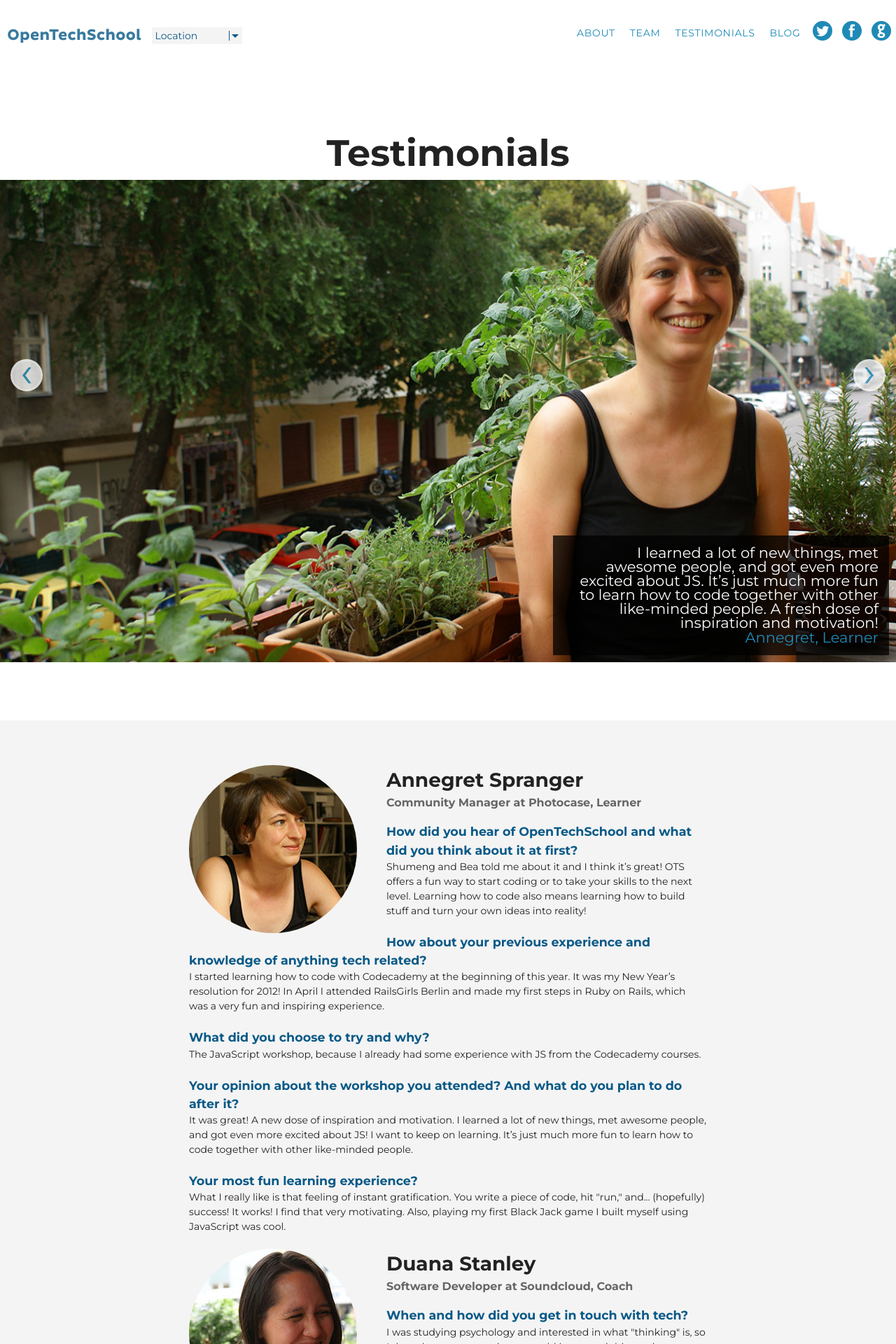
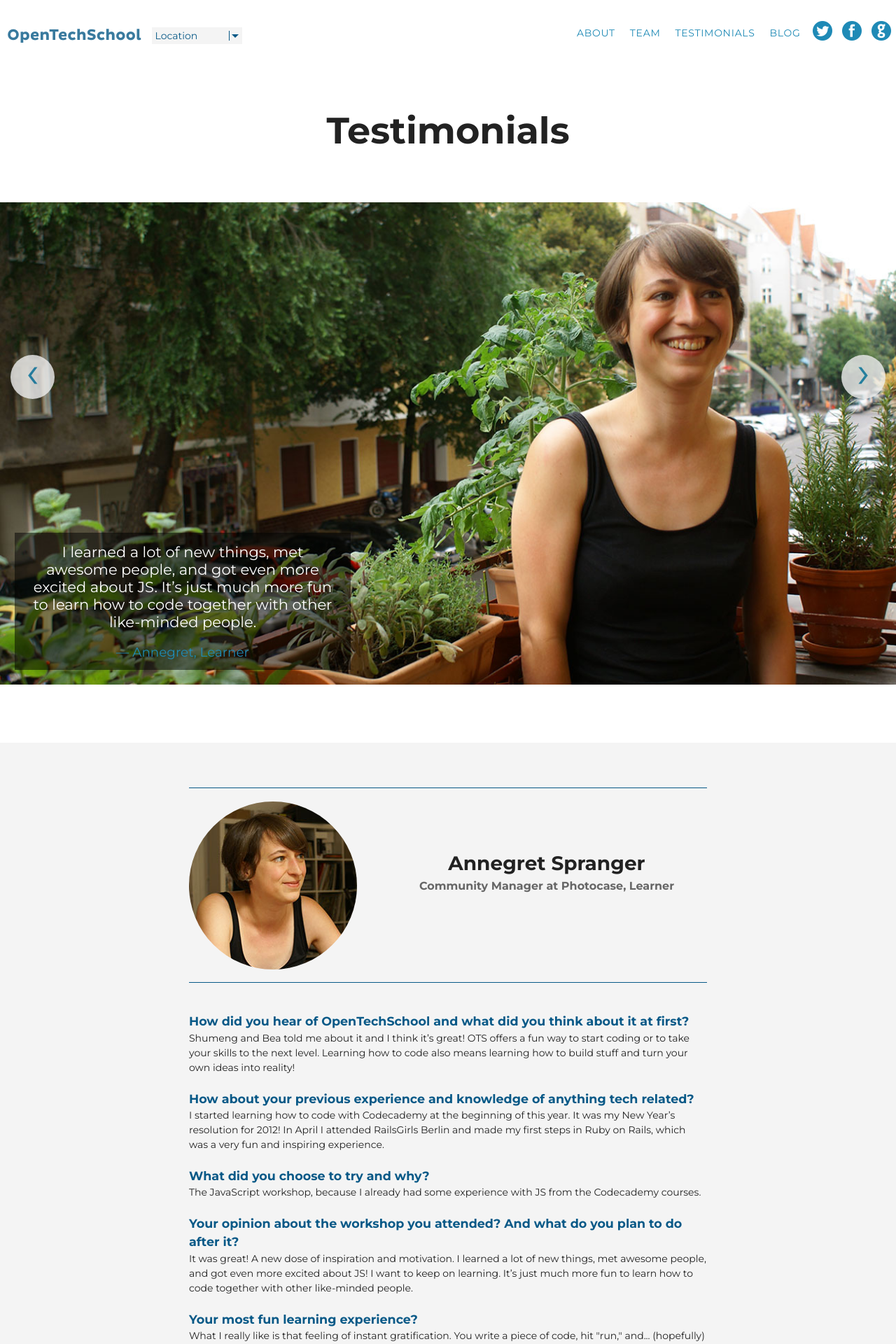
Before and after one commit to OpenTechSchool/www.opentechschool.org, a Jekyll site: the page built from testimonials.html, in a window 1280 px wide. Shown: the top 1920 px of the page at 70% size. Built offline with Jekyll 4.4.1, drawn with Linux system fonts in a browser that asks for light colours; nearby versions of some CDN libraries.

Commit message:
improve testimonial styling

```diff
--- a/_layouts/testimonials.html
+++ b/_layouts/testimonials.html
@@ -7,28 +7,28 @@
       {{page.title}}
     </h1>
 
-    <div id="testimonial-carousel" class="carousel slide">
+    <div id="testimonial-carousel" class="carousel carousel_testimonial slide">
       <!-- Carousel items -->
       <div class="carousel-inner">
         <div class="active item">
           <img src="/images/testimonials/slide_anne.jpg" alt="anna">
           <div class="carousel-caption testimonial-caption">
-            <p class="quote">I learned a lot of new things, met awesome people, and got even more excited about JS. It’s just much more fun to learn how to code together with other like-minded people. A fresh dose of inspiration and motivation!</p>
-            <a class="author" href="#annegret-spranger">Annegret, Learner</a>
+            <p class="quote">I learned a lot of new things, met awesome people, and got even more excited about JS. It’s just much more fun to learn how to code together with other like-minded people.</p>
+            <a class="author" href="#annegret-spranger">&mdash; Annegret, Learner</a>
           </div>
         </div>
         <div class="item">
           <img src="/images/testimonials/slide_duana.jpg" alt="duana">
           <div class="carousel-caption testimonial-caption">
             <p class="quote">Just seeing how people view programming with fresh eyes is fun. Programming is magical!</p>
-            <a class="author" href="#duana-stanley">Duana, Coach</a>
+            <a class="author" href="#duana-stanley">&mdash; Duana, Coach</a>
           </div>
         </div>
         <div class="item">
           <img src="/images/testimonials/slide_frank.jpg" alt="frank">
           <div class="carousel-caption testimonial-caption">
             <p class="quote">It’s always been hard for me to know how to make first steps into this world as a relative beginner without getting a degree in Computer Science or Design. I was really excited to hear something like this was being organized.</p>
-            <a class="author" href="#frank-cifarelli">Frank, Attendee</a>
+            <a class="author" href="#frank-cifarelli">&mdash; Frank, Attendee</a>
           </div>
         </div>
       </div>
--- a/sass/imports/_carousel.scss
+++ b/sass/imports/_carousel.scss
@@ -65,6 +65,8 @@
 
 }
 
+
+
 // Left/right controls for nav
 // ---------------------------
 
@@ -72,19 +74,16 @@
   position: absolute;
   top: 40%;
   left: 15px;
-  width: 40px;
-  height: 40px;
+  width: 1em;
+  height: 1em;
   margin-top: -20px;
-  font-size: 60px;
+  font-size: 3em;
   font-weight: 100;
-  line-height: 30px;
+  line-height: .75em;
   color: white;
   text-align: center;
   background: #efefef;
-  border: 3px solid white;
-  -webkit-border-radius: 23px;
-  -moz-border-radius: 23px;
-  border-radius: 23px;
+  border-radius: 100%;
   opacity: 0.8;
   filter: alpha(opacity=80);
 
@@ -112,24 +111,29 @@
   right: 0;
   bottom: 0;
   padding: 15px;
-  background: #efefef;
-  background: rgba(0,0,0,.75);
+  background: #EFEFEF;
+  background: rgba(0,0,0,.5);
 }
 .testimonial-caption{
   left: auto;
   width: 450px;
-  bottom: 10px;
-  right: 10px;
-  text-align: right;
+  max-width: 80%;
+  bottom: 1em;
+  left: 1em;
 }
 .carousel-caption h4,
 .carousel-caption p {
-  color: white;
-  line-height: 20px;
+  color: #FFF;
 }
 .carousel-caption h4 {
   margin: 0 0 5px;
 }
-.carousel-caption p {
-  margin-bottom: 0;
+
+.quote {
+  margin-bottom: .8751em;
+  line-height: 1.2;
+  font-size: 1em;
 }
+.author {
+  font-size: .8751em;
+}
--- a/sass/imports/_main.scss
+++ b/sass/imports/_main.scss
@@ -232,13 +232,15 @@ ul.switch_lang {
 
 
 /* List of OTS members, extends float list. Includes image and links. */
-.team_list > li {
+.team_list {
+  > li {
   min-height: 8em;
   height:auto !important;
   height: 8em;
   text-align: center;
-  &:before {
-    display: none;
+  }
+  > li:before {
+    display: none !important;
   }
   img {
     width: 100%;
@@ -377,8 +379,6 @@ footer a:focus {
   border-radius: 4px;
 }
 
-/* Testimonials */
-
 /* testimonials */
 .testimonial {
   overflow: hidden;
@@ -398,12 +398,39 @@ footer a:focus {
 }
 
 .name {
+  margin-bottom: 1.5em;
+  padding: .666em 0 0 0;
+  text-align: center;
+  border-top: 1px solid $ots_blue;
+  border-bottom: 1px solid $ots_blue;
+  overflow: hidden;
+  strong {
+    display: block;
+    margin-top: .8751em;
+  }
   b {
     color: #666;
     display: block;
     font-size: .5714em;
     margin-bottom: 1em;
   }
+  .close-up {
+    width: 100%;
+    max-width: 240px;
+    height: auto;
+    position: relative;
+    display: block;
+    margin: 0 auto .666em;
+    border-radius: 100%;
+  }
+}
+
+.testimonial img {
+  position: absolute;
+  z-index: 1;
+  width: 100%;
+  height: auto;
+  display: block;
 }
 
 .testimonial blockquote {
@@ -414,24 +441,9 @@ footer a:focus {
   width: 25%;
 }
 
-.testimonial img {
-  position: absolute;
-  z-index: 1;
-  width: 100%;
-  height: auto;
-  display: block;
-}
 
-.testimonial img.close-up {
-  width: 100%;
-  max-width: 240px;
-  height: auto;
-  border-radius: 100%;
-  position: relative;
-  display: block;
-  margin: 0 3em 1.5em 0;
-  float: left;
-}
+
+
 
 .question {
   color: $ots_blue;
--- a/sass/imports/_mediaqueries.scss
+++ b/sass/imports/_mediaqueries.scss
@@ -68,12 +68,24 @@
   }
 
   .site_header {
-    padding-top: 8.5em;
+    padding-top: 7em;
+  }
+
+  .carousel_testimonial {
+    padding-top: 3em;
   }
 
   .site_header_city {
     background-size: 130%;
   }
 
-
+  .name {
+    .close-up {
+      margin-right: 1.5em;
+      float: left;
+    }
+    strong {
+      margin-top: 2.4em;
+    }
+  }
 }
--- a/stylesheets/screen.css
+++ b/stylesheets/screen.css
@@ -413,54 +413,54 @@ ul.switch_lang li.active a {
 }
 
 /* List of OTS members, extends float list. Includes image and links. */
-/* line 235, ../sass/imports/_main.scss */
+/* line 236, ../sass/imports/_main.scss */
 .team_list > li {
   min-height: 8em;
   height: auto !important;
   height: 8em;
   text-align: center;
 }
-/* line 240, ../sass/imports/_main.scss */
+/* line 242, ../sass/imports/_main.scss */
 .team_list > li:before {
-  display: none;
+  display: none !important;
 }
-/* line 243, ../sass/imports/_main.scss */
-.team_list > li img {
+/* line 245, ../sass/imports/_main.scss */
+.team_list img {
   width: 100%;
   max-width: 200px;
   height: auto;
   border-radius: 100%;
 }
-/* line 249, ../sass/imports/_main.scss */
-.team_list > li h3 {
+/* line 251, ../sass/imports/_main.scss */
+.team_list h3 {
   font-size: 1em;
 }
-/* line 252, ../sass/imports/_main.scss */
-.team_list > li p {
+/* line 254, ../sass/imports/_main.scss */
+.team_list p {
   font-size: .714em;
   min-height: 6em;
   height: auto !important;
   height: 6em;
 }
 
-/* line 260, ../sass/imports/_main.scss */
+/* line 262, ../sass/imports/_main.scss */
 .top_bar {
   width: 100%;
   z-index: 100;
   background: #FFF;
   color: #FFF;
 }
-/* line 265, ../sass/imports/_main.scss */
+/* line 267, ../sass/imports/_main.scss */
 .top_bar .container {
   overflow: visible;
 }
 
-/* line 270, ../sass/imports/_main.scss */
+/* line 272, ../sass/imports/_main.scss */
 .logo_top_bar {
   float: left;
   padding: 0.5em 0.75em;
 }
-/* line 274, ../sass/imports/_main.scss */
+/* line 276, ../sass/imports/_main.scss */
 .logo_top_bar > a {
   display: block;
   float: left;
@@ -471,7 +471,7 @@ ul.switch_lang li.active a {
   white-space: nowrap;
   overflow: hidden;
 }
-/* line 286, ../sass/imports/_main.scss */
+/* line 288, ../sass/imports/_main.scss */
 .logo_top_bar > a,
 .logo_top_bar > a:link,
 .logo_top_bar > a:visited {
@@ -483,7 +483,7 @@ ul.switch_lang li.active a {
   filter: alpha(opacity=80);
   /* IE 5-7  */
 }
-/* line 295, ../sass/imports/_main.scss */
+/* line 297, ../sass/imports/_main.scss */
 .logo_top_bar > a:hover,
 .logo_top_bar > a:active,
 .logo_top_bar > a:focus {
@@ -495,7 +495,7 @@ ul.switch_lang li.active a {
   /* IE 5-7  */
 }
 
-/* line 303, ../sass/imports/_main.scss */
+/* line 305, ../sass/imports/_main.scss */
 footer {
   font-size: .8571em;
   background: #085987;
@@ -503,30 +503,30 @@ footer {
   padding: 3em 0;
   height: auto;
 }
-/* line 309, ../sass/imports/_main.scss */
+/* line 311, ../sass/imports/_main.scss */
 footer p {
   text-align: center;
 }
-/* line 312, ../sass/imports/_main.scss */
+/* line 314, ../sass/imports/_main.scss */
 footer small {
   font-size: .8571em;
 }
 
-/* line 319, ../sass/imports/_main.scss */
+/* line 321, ../sass/imports/_main.scss */
 footer a,
 footer a:link,
 footer a:visited {
   color: #c1d5e1;
 }
 
-/* line 325, ../sass/imports/_main.scss */
+/* line 327, ../sass/imports/_main.scss */
 footer a:hover,
 footer a:active,
 footer a:focus {
   color: #FFF;
 }
 
-/* line 329, ../sass/imports/_main.scss */
+/* line 331, ../sass/imports/_main.scss */
 .main_img {
   text-align: center;
   height: 24em;
@@ -534,7 +534,7 @@ footer a:focus {
 }
 
 /* News blocks, events */
-/* line 338, ../sass/imports/_main.scss */
+/* line 340, ../sass/imports/_main.scss */
 .date {
   font-size: .75em;
   font-style: italic;
@@ -542,17 +542,17 @@ footer a:focus {
 }
 
 /* Styleguide*/
-/* line 348, ../sass/imports/_main.scss */
+/* line 350, ../sass/imports/_main.scss */
 .sg_list {
   list-style: none;
   padding-left: 0 !important;
 }
-/* line 351, ../sass/imports/_main.scss */
+/* line 353, ../sass/imports/_main.scss */
 .sg_list > li:before {
   display: none;
 }
 
-/* line 356, ../sass/imports/_main.scss */
+/* line 358, ../sass/imports/_main.scss */
 .sg_list small {
   display: block;
   margin-bottom: .75em;
@@ -560,7 +560,7 @@ footer a:focus {
   font-style: italic;
 }
 
-/* line 363, ../sass/imports/_main.scss */
+/* line 365, ../sass/imports/_main.scss */
 .sg_color {
   display: inline-block;
   border-radius: 4px;
@@ -568,7 +568,7 @@ footer a:focus {
   color: transparent;
 }
 
-/* line 370, ../sass/imports/_main.scss */
+/* line 372, ../sass/imports/_main.scss */
 .sg_textarea {
   width: 90%;
   font-size: .625em;
@@ -579,7 +579,6 @@ footer a:focus {
   border-radius: 4px;
 }
 
-/* Testimonials */
 /* testimonials */
 /* line 383, ../sass/imports/_main.scss */
 .testimonial {
@@ -600,15 +599,48 @@ footer a:focus {
   font-style: italic;
 }
 
-/* line 401, ../sass/imports/_main.scss */
+/* line 400, ../sass/imports/_main.scss */
+.name {
+  margin-bottom: 1.5em;
+  padding: .666em 0 0 0;
+  text-align: center;
+  border-top: 1px solid #085987;
+  border-bottom: 1px solid #085987;
+  overflow: hidden;
+}
+/* line 407, ../sass/imports/_main.scss */
+.name strong {
+  display: block;
+  margin-top: .8751em;
+}
+/* line 411, ../sass/imports/_main.scss */
 .name b {
   color: #666;
   display: block;
   font-size: .5714em;
   margin-bottom: 1em;
 }
+/* line 417, ../sass/imports/_main.scss */
+.name .close-up {
+  width: 100%;
+  max-width: 240px;
+  height: auto;
+  position: relative;
+  display: block;
+  margin: 0 auto .666em;
+  border-radius: 100%;
+}
 
-/* line 409, ../sass/imports/_main.scss */
+/* line 428, ../sass/imports/_main.scss */
+.testimonial img {
+  position: absolute;
+  z-index: 1;
+  width: 100%;
+  height: auto;
+  display: block;
+}
+
+/* line 436, ../sass/imports/_main.scss */
 .testimonial blockquote {
   position: absolute;
   z-index: 10;
@@ -617,28 +649,7 @@ footer a:focus {
   width: 25%;
 }
 
-/* line 417, ../sass/imports/_main.scss */
-.testimonial img {
-  position: absolute;
-  z-index: 1;
-  width: 100%;
-  height: auto;
-  display: block;
-}
-
-/* line 425, ../sass/imports/_main.scss */
-.testimonial img.close-up {
-  width: 100%;
-  max-width: 240px;
-  height: auto;
-  border-radius: 100%;
-  position: relative;
-  display: block;
-  margin: 0 3em 1.5em 0;
-  float: left;
-}
-
-/* line 436, ../sass/imports/_main.scss */
+/* line 448, ../sass/imports/_main.scss */
 .question {
   color: #085987;
 }
@@ -653,30 +664,30 @@ footer a:focus {
     }*/
 }
 /* ==|== non-semantic helper classes ======================================== */
-/* line 458, ../sass/imports/_main.scss */
+/* line 470, ../sass/imports/_main.scss */
 .clearfix:before, .clearfix:after {
   content: "";
   display: table;
 }
 
-/* line 459, ../sass/imports/_main.scss */
+/* line 471, ../sass/imports/_main.scss */
 .clearfix:after {
   clear: both;
 }
 
-/* line 460, ../sass/imports/_main.scss */
+/* line 472, ../sass/imports/_main.scss */
 .clearfix {
   zoom: 1;
 }
 
-/* line 461, ../sass/imports/_main.scss */
+/* line 473, ../sass/imports/_main.scss */
 .center {
   text-align: center;
 }
 
 /* ==|== print styles ======================================================= */
 @media print {
-  /* line 469, ../sass/imports/_main.scss */
+  /* line 481, ../sass/imports/_main.scss */
   * {
     background: transparent !important;
     color: black !important;
@@ -685,43 +696,43 @@ footer a:focus {
     -ms-filter: none !important;
   }
 
-  /* line 470, ../sass/imports/_main.scss */
+  /* line 482, ../sass/imports/_main.scss */
   a, a:visited {
     text-decoration: underline;
   }
 
-  /* line 471, ../sass/imports/_main.scss */
+  /* line 483, ../sass/imports/_main.scss */
   a[href]:after {
     content: " (" attr(href) ")";
   }
 
-  /* line 472, ../sass/imports/_main.scss */
+  /* line 484, ../sass/imports/_main.scss */
   abbr[title]:after {
     content: " (" attr(title) ")";
   }
 
-  /* line 473, ../sass/imports/_main.scss */
+  /* line 485, ../sass/imports/_main.scss */
   .ir a:after, a[href^="javascript:"]:after, a[href^="#"]:after {
     content: "";
   }
 
-  /* line 474, ../sass/imports/_main.scss */
+  /* line 486, ../sass/imports/_main.scss */
   pre, blockquote {
     border: 1px solid #999;
     page-break-inside: avoid;
   }
 
-  /* line 475, ../sass/imports/_main.scss */
+  /* line 487, ../sass/imports/_main.scss */
   thead {
     display: table-header-group;
   }
 
-  /* line 476, ../sass/imports/_main.scss */
+  /* line 488, ../sass/imports/_main.scss */
   tr, img {
     page-break-inside: avoid;
   }
 
-  /* line 477, ../sass/imports/_main.scss */
+  /* line 489, ../sass/imports/_main.scss */
   img {
     max-width: 100% !important;
   }
@@ -730,13 +741,13 @@ footer a:focus {
     margin: 0.5cm;
 }
 
-  /* line 479, ../sass/imports/_main.scss */
+  /* line 491, ../sass/imports/_main.scss */
   p, h2, h3 {
     orphans: 3;
     widows: 3;
   }
 
-  /* line 480, ../sass/imports/_main.scss */
+  /* line 492, ../sass/imports/_main.scss */
   h2, h3 {
     page-break-after: avoid;
   }
@@ -1005,74 +1016,77 @@ footer a:focus {
   left: 100%;
 }
 
-/* line 71, ../sass/imports/_carousel.scss */
+/* line 73, ../sass/imports/_carousel.scss */
 .carousel-control {
   position: absolute;
   top: 40%;
   left: 15px;
-  width: 40px;
-  height: 40px;
+  width: 1em;
+  height: 1em;
   margin-top: -20px;
-  font-size: 60px;
+  font-size: 3em;
   font-weight: 100;
-  line-height: 30px;
+  line-height: .75em;
   color: white;
   text-align: center;
   background: #efefef;
-  border: 3px solid white;
-  -webkit-border-radius: 23px;
-  -moz-border-radius: 23px;
-  border-radius: 23px;
+  border-radius: 100%;
   opacity: 0.8;
   filter: alpha(opacity=80);
 }
-/* line 92, ../sass/imports/_carousel.scss */
+/* line 91, ../sass/imports/_carousel.scss */
 .carousel-control.right {
   left: auto;
   right: 15px;
 }
-/* line 98, ../sass/imports/_carousel.scss */
+/* line 97, ../sass/imports/_carousel.scss */
 .carousel-control:hover {
   text-decoration: none;
   opacity: 1;
   filter: alpha(opacity=1);
 }
 
-/* line 109, ../sass/imports/_carousel.scss */
+/* line 108, ../sass/imports/_carousel.scss */
 .carousel-caption {
   position: absolute;
   left: 0;
   right: 0;
   bottom: 0;
   padding: 15px;
-  background: #efefef;
-  background: rgba(0, 0, 0, 0.75);
+  background: #EFEFEF;
+  background: rgba(0, 0, 0, 0.5);
 }
 
-/* line 118, ../sass/imports/_carousel.scss */
+/* line 117, ../sass/imports/_carousel.scss */
 .testimonial-caption {
   left: auto;
   width: 450px;
-  bottom: 10px;
-  right: 10px;
-  text-align: right;
+  max-width: 80%;
+  bottom: 1em;
+  left: 1em;
 }
 
-/* line 126, ../sass/imports/_carousel.scss */
+/* line 125, ../sass/imports/_carousel.scss */
 .carousel-caption h4,
 .carousel-caption p {
-  color: white;
-  line-height: 20px;
+  color: #FFF;
 }
 
-/* line 130, ../sass/imports/_carousel.scss */
+/* line 128, ../sass/imports/_carousel.scss */
 .carousel-caption h4 {
   margin: 0 0 5px;
 }
 
-/* line 133, ../sass/imports/_carousel.scss */
-.carousel-caption p {
-  margin-bottom: 0;
+/* line 132, ../sass/imports/_carousel.scss */
+.quote {
+  margin-bottom: .8751em;
+  line-height: 1.2;
+  font-size: 1em;
+}
+
+/* line 137, ../sass/imports/_carousel.scss */
+.author {
+  font-size: .8751em;
 }
 
 /* variables */
@@ -1168,11 +1182,26 @@ footer a:focus {
 
   /* line 70, ../sass/imports/_mediaqueries.scss */
   .site_header {
-    padding-top: 8.5em;
+    padding-top: 7em;
   }
 
   /* line 74, ../sass/imports/_mediaqueries.scss */
+  .carousel_testimonial {
+    padding-top: 3em;
+  }
+
+  /* line 78, ../sass/imports/_mediaqueries.scss */
   .site_header_city {
     background-size: 130%;
   }
+
+  /* line 83, ../sass/imports/_mediaqueries.scss */
+  .name .close-up {
+    margin-right: 1.5em;
+    float: left;
+  }
+  /* line 87, ../sass/imports/_mediaqueries.scss */
+  .name strong {
+    margin-top: 2.4em;
+  }
 }
--- a/testimonials.html
+++ b/testimonials.html
@@ -4,8 +4,11 @@ title: Testimonials
 ---
 
 <section id="annegret-spranger" class="testimonial">
-  <img src="/images/testimonials/portrait_anne.jpg" alt="anne" class="close-up">
-  <h2 class="name">Annegret Spranger <b>Community Manager at Photocase, Learner</b></h2>
+  <h2 class="name">
+    <img src="/images/testimonials/portrait_anne.jpg" alt="anne" class="close-up">
+    <strong>Annegret Spranger</strong>
+    <b>Community Manager at Photocase, Learner</b>
+  </h2>
 
   <h3 class="question">How did you hear of OpenTechSchool and what did you think about it at first?</h3>
 
@@ -31,8 +34,11 @@ title: Testimonials
 
 
 <section id="duana-stanley" class="testimonial">
-  <img src="/images/testimonials/portrait_duana.jpg" alt="duana" class="close-up right">
-  <h2 class="name">Duana Stanley <b>Software Developer at Soundcloud, Coach</b></h2>
+  <h2 class="name">
+    <img src="/images/testimonials/portrait_duana.jpg" alt="duana" class="close-up right">
+    <strong>Duana Stanley</strong>
+    <b>Software Developer at Soundcloud, Coach</b>
+  </h2>
 
   <h3 class="question">When and how did you get in touch with tech?</h3>
 
@@ -57,8 +63,11 @@ title: Testimonials
 
 
 <section id="frank-cifarelli" class="testimonial">
-  <img src="/images/testimonials/portrait_frank.jpg" alt="frank" class="close-up">
-  <h2 class="name">Frank Cifarelli <b>Musician and copywriter at Native Instruments, Learner-to-be</b></h2>
+  <h2 class="name">
+    <img src="/images/testimonials/portrait_frank.jpg" alt="frank" class="close-up">
+    <strong>Frank Cifarelli</strong>
+    <b>Musician and copywriter at Native Instruments, Learner-to-be</b>
+  </h2>
 
   <h3 class="question">How did you get to hear about OpenTechSchool and what did you think about it at first?</h3>
 
```
Also changed, not shown: stylesheets/ie.css (+16 -1 lines).
